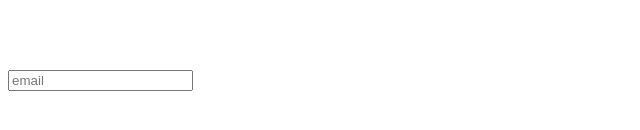
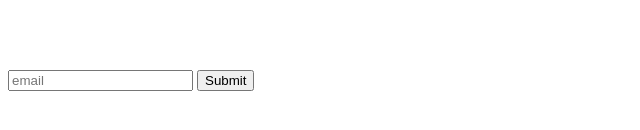
Before and after one commit to Linsmed/microverse-third, a plain HTML site: page fcc-test-suite-template-master/index.html in a window 1280 px wide. Shown: the part 338-468 px from the top of the page, without its empty margins (0-640 px from the left). Drawn offline with Linux system fonts and the light colour scheme.

Commit message:
final input

```diff
--- a/fcc-test-suite-template-master/index.html
+++ b/fcc-test-suite-template-master/index.html
@@ -22,8 +22,9 @@
       </div>
     </header>
     <video></video>
-    <form id="form">
+    <form id="form" action="https://www.freecodecamp.com/email-submit">
       <input id="email" type="email" placeholder="email" />
+      <input id="submit" placeholder="submit" type="submit" />
     </form>
 
     <script src="js/index.js"></script>
```
